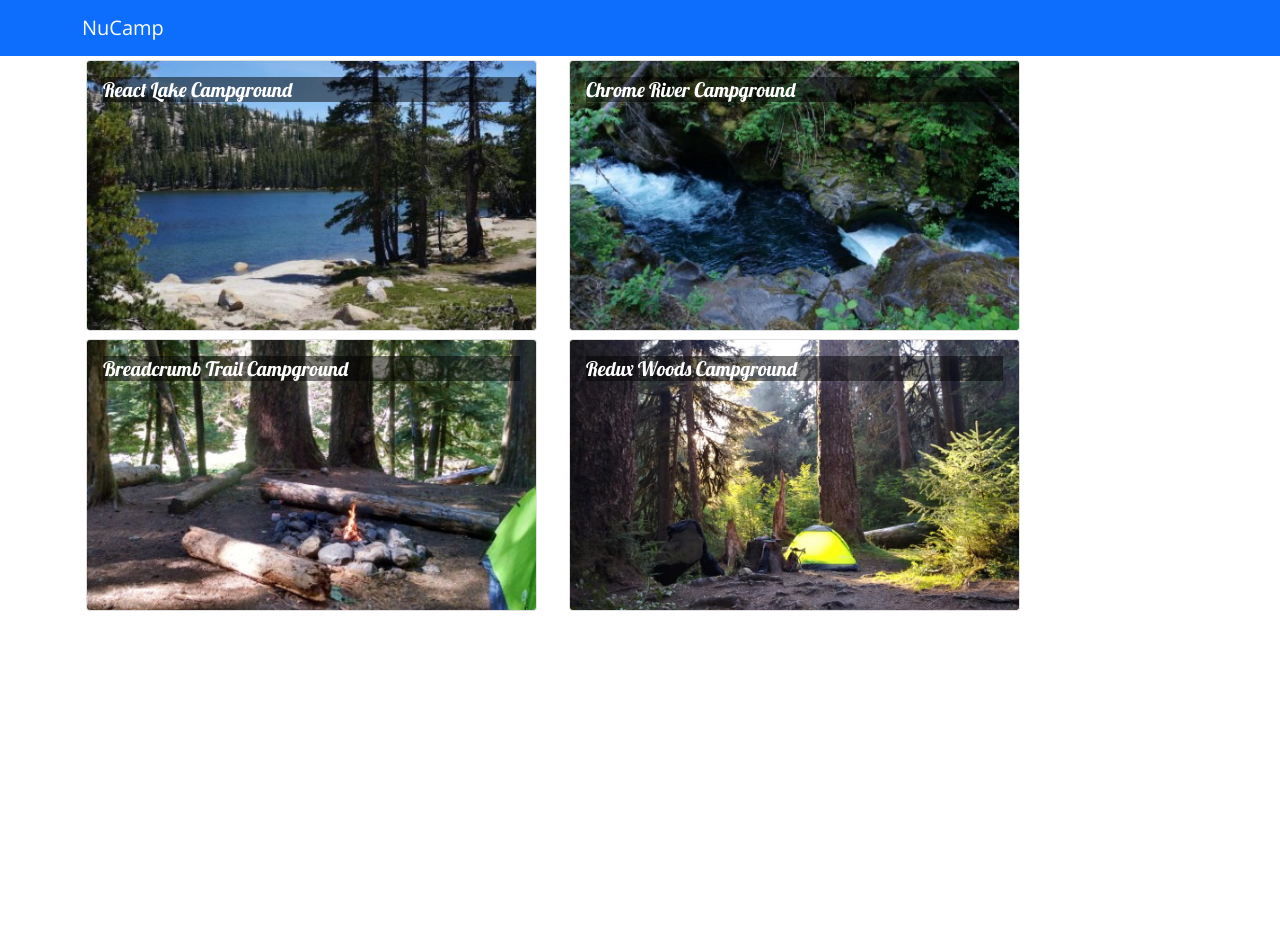
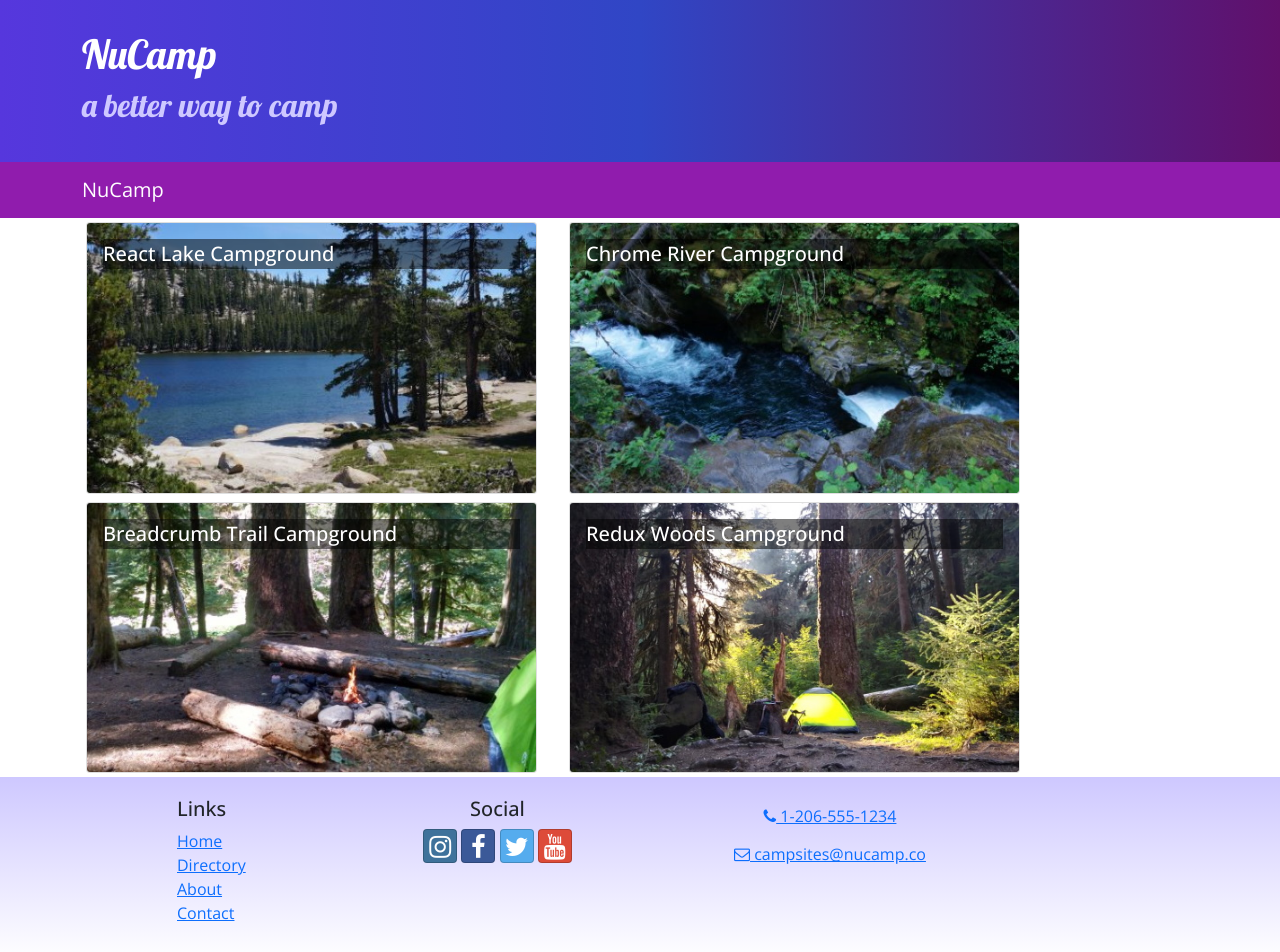
Before and after one commit to CrystalRoot/react-course, a React (Create React App) app: page / in a window 1280 px wide. Shown: the top 952 px of the page. Before the commit the page ends 800 px from the top, so only its background shows below. Built offline with nearby package versions, Linux system fonts and the light colour scheme.

Commit message:
Functional Components and Header Footer Exercises

```diff
--- a/src/App.css
+++ b/src/App.css
@@ -2,11 +2,46 @@ body {
     font-family: "Open Sans", sans-serif;
 }
 
+h1, h2, h3, .card-body>.card-title {
+    font-family: "Lobster", cursive;
+}
+
 .card-title {
-    font: 500 1.25rem "Lobster", cursive;
+    font-weight: 500;
+    font-size: 1.25rem;
+}
+
+h2 {
+    color: #3046C5;
 }
 
 .card-img-overlay .card-title {
     color: white;
     background-color: rgba(0, 0, 0, 0.5);
 }
+
+.row-content {
+    padding: 50px 0;
+    border-bottom: 1px ridge;
+    min-height: 200px;
+}
+
+.site-footer {
+    background-image: linear-gradient(#CEC8FF, white);
+    padding: 20px 0;
+}
+
+.jumbotron {
+    margin: 0;
+    padding: 30px;
+    background-image: linear-gradient(to right, #5637DD, #3046C5, #60106B);
+    color: white;
+}
+
+.jumbotron h2 {
+    color: #CEC8FF;
+}
+
+.navbar-dark {
+    background-color: #901CAD;
+}
--- a/src/components/CampsiteInfoComponent.js
+++ b/src/components/CampsiteInfoComponent.js
@@ -1,52 +1,54 @@
-import React, { Component } from 'react';
+import React from 'react';
 import { Card, CardImg, CardText, CardBody, CardTitle } from 'reactstrap';
 
-class CampsiteInfo extends Component {
-
-renderCampsite(acorns) {
+function RenderCampsite({acorn}) {
     return (
         <div className="col-md-5 m-1">
             <Card>
-                <CardImg top src={acorns.image} alt={acorns.name} />
+                <CardImg top src={acorn.image} alt={acorn.name} />
                 <CardBody>
-                    <CardTitle>{acorns.name}</CardTitle>
-                    <CardText>{acorns.description}</CardText>
+                    <CardTitle>{acorn.name}</CardTitle>
+                    <CardText>{acorn.description}</CardText>
                 </CardBody>
             </Card>
         </div>
     );
-};
+}
 
-renderComments(spiders) {
-    if(spiders) {
+function RenderComments({spiders}) {
+    if (spiders) {
         return (
             <div className="col-md-5 m-1">
                 <h4>Comments</h4>
-                {spiders.map(booger =>
-                    <div key= {booger.id}>
-                        <p>{booger.text} <br />
-                        {booger.author}, {new Intl.DateTimeFormat('en-US', { year: 'numeric', month: 'short', day: '2-digit'}).format(new Date(Date.parse(booger.date)))}</p>
-                    </div>
-                )}
+                {spiders.map(booger => {
+                    return (
+                        <div key={booger.id}>
+                            <p>{booger.text} <br />
+                            {booger.author}, {new Intl.DateTimeFormat('en-US', { year: 'numeric', month: 'short', day: '2-digit'}).format(new Date(Date.parse(booger.date)))}</p>
+                        </div>
+                    )
+                })
+                }
+            </div>
+        );
+    }
+    return (
+        <div />
+    );
+}
+
+function CampsiteInfo(props) {
+    if (props.knuckles) {
+        return (
+            <div className="container">
+                <div className="row">
+                    <RenderCampsite acorn={props.knuckles} />
+                    <RenderComments spiders={props.knuckles.comments} />
+                </div>
             </div>
         );
     }
     return <div />;
 }
 
-    render() {
-        if(this.props.knuckles) {
-            return (
-                <div className="container">
-                    <div className="row">
-                        {this.renderCampsite(this.props.knuckles)}
-                        {this.renderComments(this.props.knuckles.comments)}
-                    </div>
-                </div>
-            );
-        }
-        return <div />;
-    }
-}
-
 export default CampsiteInfo;
--- a/src/components/DirectoryComponent.js
+++ b/src/components/DirectoryComponent.js
@@ -1,21 +1,25 @@
-import React, { Component } from 'react';
+import React from 'react';
 import { Card, CardImg, CardImgOverlay, CardTitle } from 'reactstrap';
 
-class Directory extends Component {
-    render() {
-        const directory = this.props.sterling.map(foo => {
+function RenderDirectoryItem({foo, onClick}) {
     return (
-                <div key={foo.id} className="col-md-5 m-1">
-                    <Card onClick={() => this.props.onClick(foo.id)}>
+        <Card onClick={() => onClick(foo.id)}>
             <CardImg width="100%" src={foo.image} alt={foo.name} />
             <CardImgOverlay>
                 <CardTitle>{foo.name}</CardTitle>
             </CardImgOverlay>
         </Card>
+    );
+}
+
+function Directory(props) {
+    const directory = props.sterling.map(foo => {
+        return (
+            <div key={foo.id} className="col-md-5 m-1">
+                <RenderDirectoryItem foo={foo} onClick={props.onClick} />
             </div>
         );
     });
-
     return (
         <div className="container">
             <div className="row">
@@ -24,6 +28,5 @@ class Directory extends Component {
         </div>
     );
 }
-}
 
 export default Directory;
--- /dev/null
+++ b/src/components/Footer.js
@@ -0,0 +1,35 @@
+import React from 'react';
+
+function Footer(props) {
+    return (
+        <footer className="site-footer">
+                        <div className="container">
+                <div className="row">
+                    <div className="col-4 col-sm-2 offset-1">
+                        <h5>Links</h5>
+                        <ul className="list-unstyled">
+                            <li><a href="#">Home</a></li>
+                            <li><a href="#">Directory</a></li>
+                            <li><a href="#">About</a></li>
+                            <li><a href="#">Contact</a></li>
+                        </ul>
+                    </div>
+                    <div className="col-6 col-sm-3 text-center">
+                        <h5>Social</h5>
+                        <a className="btn btn-social-icon btn-instagram" href="http://instagram.com/"><i className="fa fa-instagram" /></a>{' '}
+                        <a className="btn btn-social-icon btn-facebook" href="http://www.facebook.com/"><i className="fa fa-facebook" /></a>{' '}
+                        <a className="btn btn-social-icon btn-twitter" href="http://twitter.com/"><i className="fa fa-twitter" /></a>{' '}
+                        <a className="btn btn-social-icon btn-google" href="http://youtube.com/"><i className="fa fa-youtube" /></a>
+                    </div>
+                    <div className="col-sm-4 text-center">
+                        <a role="button" className="btn btn-link" href="tel:+12065551234"><i className="fa fa-phone" /> 1-206-555-1234</a><br />
+                        <a role="button" className="btn btn-link" href="mailto:notreal@notreal.co"><i className="fa fa-envelope-o" /> campsites@nucamp.co</a>
+                    </div>
+                </div>
+            </div>
+        </footer>
+    );
+}
+
+
+export default Footer;
--- /dev/null
+++ b/src/components/Header.js
@@ -0,0 +1,28 @@
+import React, { Component }  from 'react';
+import { Navbar, NavbarBrand, Jumbotron } from 'reactstrap';
+
+class Header extends Component {
+    render() {
+        return (
+            <React.Fragment>
+                <Jumbotron fluid>
+                    <div className="container">
+                        <div className="row">
+                            <div className="col">
+                                <h1>NuCamp</h1>
+                                <h2>a better way to camp</h2>
+                            </div>
+                        </div>
+                    </div>
+                </Jumbotron>
+                <Navbar dark sticky="top">
+                    <div className="container">
+                        <NavbarBrand href="/">NuCamp</NavbarBrand>
+                    </div>
+                </Navbar>
+            </React.Fragment>
+        );
+    }
+}
+
+export default Header;
--- a/src/components/MainComponent.js
+++ b/src/components/MainComponent.js
@@ -1,8 +1,9 @@
 import React, { Component } from 'react';
-import { Navbar, NavbarBrand } from 'reactstrap';
 import Directory from './DirectoryComponent';
 import CampsiteInfo from './CampsiteInfoComponent';
 import { CAMPSITES } from '../shared/campsites';
+import Header from './Header';
+import Footer from './Footer';
 
 class Main extends Component {
     constructor(props) {
@@ -20,13 +21,10 @@ class Main extends Component {
     render() {
         return (
             <div>
-                <Navbar dark color="primary">
-                    <div className="container">
-                        <NavbarBrand href="/">NuCamp</NavbarBrand>
-                    </div>
-                </Navbar>
+                <Header />
                 <Directory sterling={this.state.campsites} onClick={shenanigan => this.onCampsiteSelect(shenanigan)}/>
                 <CampsiteInfo knuckles={this.state.campsites.filter(halloween => halloween.id === this.state.selectedCampsite)[0]} />
+                <Footer />
             </div>
         );
     };
--- a/src/index.js
+++ b/src/index.js
@@ -5,6 +5,8 @@ import reportWebVitals from './reportWebVitals';
 import 'bootstrap/dist/css/bootstrap.min.css';
 import 'typeface-lobster';
 import 'typeface-open-sans';
+import 'font-awesome/css/font-awesome.css';
+import 'bootstrap-social/bootstrap-social.css';
 import App from './App';
 
 ReactDOM.render(
```
Also changed, not shown: 1 other file (tests, documents, lock files or other folders). Lines whose indentation alone changed are shown as unchanged.
